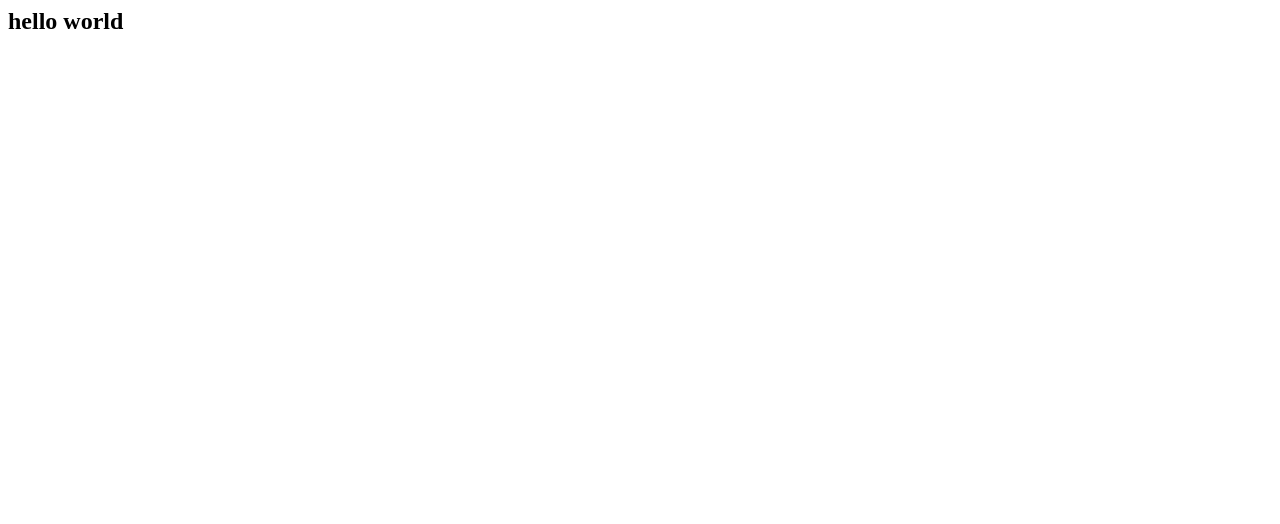
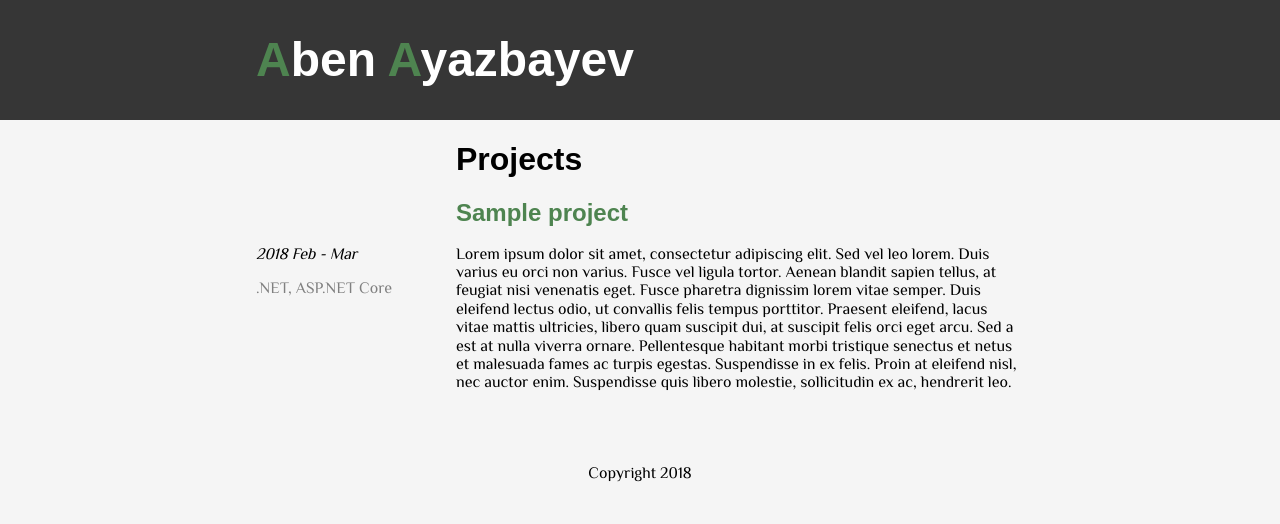
Before and after one commit to benthinnick/benthinnick.github.io, a website: page index.html in a window 1280 px wide. Drawn offline with nearby package versions, Linux system fonts and the light colour scheme; a web font is replaced by a local one.

Commit message:
Add basic skeleton.

```diff
--- /dev/null
+++ b/gulpfile.js
@@ -0,0 +1,14 @@
+"use strict";
+
+const gulp = require("gulp");
+const sass = require("gulp-sass");
+
+gulp.task("sass", () => {
+    return gulp.src("./src/styles/**/*.scss")
+        .pipe(sass().on("error", sass.logError))
+        .pipe(gulp.dest("./dist/styles"));
+});
+
+gulp.task("sass:watch", () => {
+    gulp.watch("./src/styles/**/*.scss", ["sass"]);
+});
--- a/index.html
+++ b/index.html
@@ -1 +1,76 @@
-<h2> hello world </h2>
+<!DOCTYPE html>
+<html>
+
+<head>
+    <meta charset="utf-8">
+    <meta name="viewport" content="width=device-width">
+    <meta name="description" content="A resume of the full-stack web-developer">
+    <meta name="author" content="Aben Ayazbayev">
+
+    <title>Aben Ayazbayev - CV</title>
+
+    <link rel="stylesheet" href="https://use.fontawesome.com/releases/v5.0.8/css/solid.css" integrity="sha384-v2Tw72dyUXeU3y4aM2Y0tBJQkGfplr39mxZqlTBDUZAb9BGoC40+rdFCG0m10lXk"
+        crossorigin="anonymous">
+    <link rel="stylesheet" href="https://use.fontawesome.com/releases/v5.0.8/css/regular.css" integrity="sha384-A/oR8MwZKeyJS+Y0tLZ16QIyje/AmPduwrvjeH6NLiLsp4cdE4uRJl8zobWXBm4u"
+        crossorigin="anonymous">
+    <link rel="stylesheet" href="https://use.fontawesome.com/releases/v5.0.8/css/brands.css" integrity="sha384-IiIL1/ODJBRTrDTFk/pW8j0DUI5/z9m1KYsTm/RjZTNV8RHLGZXkUDwgRRbbQ+Jh"
+        crossorigin="anonymous">
+    <link rel="stylesheet" href="https://use.fontawesome.com/releases/v5.0.8/css/fontawesome.css" integrity="sha384-q3jl8XQu1OpdLgGFvNRnPdj5VIlCvgsDQTQB6owSOHWlAurxul7f+JpUOVdAiJ5P"
+        crossorigin="anonymous">
+
+    <link href="https://fonts.googleapis.com/css?family=Cuprum|El+Messiri" rel="stylesheet">
+
+    <link rel="stylesheet" href="./node_modules/normalize.css/normalize.css">
+    <link rel="stylesheet" href="./dist/styles/style.css">
+</head>
+
+<body>
+
+    <header>
+        <div class="container">
+            <h1 class="logo-header">
+                <span class="is-primary">A</span>ben
+                <span class="is-primary">A</span>yazbayev
+            </h1>
+            <span></span>
+        </div>
+    </header>
+
+    <section>
+        <div class="container main">
+
+            <h1 class="section-header">Projects</h1>
+
+            <article class="cv-item-container">
+
+                <h2 class="cv-item-header">Sample project</h2>
+
+                <aside class="cv-item-sidebar">
+                    <p class="cv-item-date">2018 Feb - Mar</p>
+                    <p class="cv-item-keywords">.NET, ASP.NET Core</p>
+                </aside>
+
+                <section class="cv-item-content">
+                    <p>
+                        Lorem ipsum dolor sit amet, consectetur adipiscing elit. Sed vel leo lorem. Duis varius eu orci non varius. Fusce vel ligula
+                        tortor. Aenean blandit sapien tellus, at feugiat nisi venenatis eget. Fusce pharetra dignissim lorem
+                        vitae semper. Duis eleifend lectus odio, ut convallis felis tempus porttitor. Praesent eleifend,
+                        lacus vitae mattis ultricies, libero quam suscipit dui, at suscipit felis orci eget arcu. Sed a est
+                        at nulla viverra ornare. Pellentesque habitant morbi tristique senectus et netus et malesuada fames
+                        ac turpis egestas. Suspendisse in ex felis. Proin at eleifend nisl, nec auctor enim. Suspendisse
+                        quis libero molestie, sollicitudin ex ac, hendrerit leo.
+                    </p>
+                </section>
+            </article>
+        </div>
+    </section>
+
+    <footer>
+        <div class="container">
+            <p>Copyright 2018</p>
+        </div>
+    </footer>
+
+</body>
+
+</html>
--- /dev/null
+++ b/src/styles/_variables.scss
@@ -0,0 +1,11 @@
+$primary-font: 'El Messiri', serif;
+$secondary-font: 'Cuprum', sans-serif;
+
+$black: #000000;
+$white: #ffffff;
+$light: hsl(0, 0%, 96%);
+$dark: hsl(0, 0%, 21%);
+
+$primary-color: #4e8450;
+
+$sidebar-width: 200px;
--- /dev/null
+++ b/src/styles/style.scss
@@ -0,0 +1,70 @@
+@import "_variables";
+
+body {
+    font-family: $primary-font;
+    background-color: $light;
+}
+
+h1, h2, h3, h4, h5, h6 {
+    font-family: $secondary-font;
+}
+
+.container {
+    width: 60%;
+    margin: auto;
+    overflow: hidden;
+}
+
+header {
+    background: $dark;
+    color: $white;
+    min-height: 70px;
+}
+
+footer {
+    padding: 20px;
+    margin-top: 20px;
+    text-align: center;
+}
+
+.is-primary {
+    color: $primary-color;
+}
+
+.logo-header{
+    font-size: 48px;
+}
+
+.main {
+}
+
+.section-header {
+    margin-left: $sidebar-width;
+}
+
+.cv-item-container {
+}
+
+.cv-item-content {
+    margin-left: $sidebar-width;
+}
+
+.cv-item-header {
+    margin-left: $sidebar-width;
+    color: $primary-color;
+}
+
+.cv-item-sidebar {
+    float: left;
+    width: $sidebar-width;
+}
+
+.cv-item-date {
+    font-style: italic;
+    margin: 0;
+    padding: 0;
+}
+
+.cv-item-keywords {
+    color: lighten($black, 50%);
+}
```
Also changed, not shown: package.json (added, +28 -0 lines), dist/styles/style.css (added), 2 other files.
